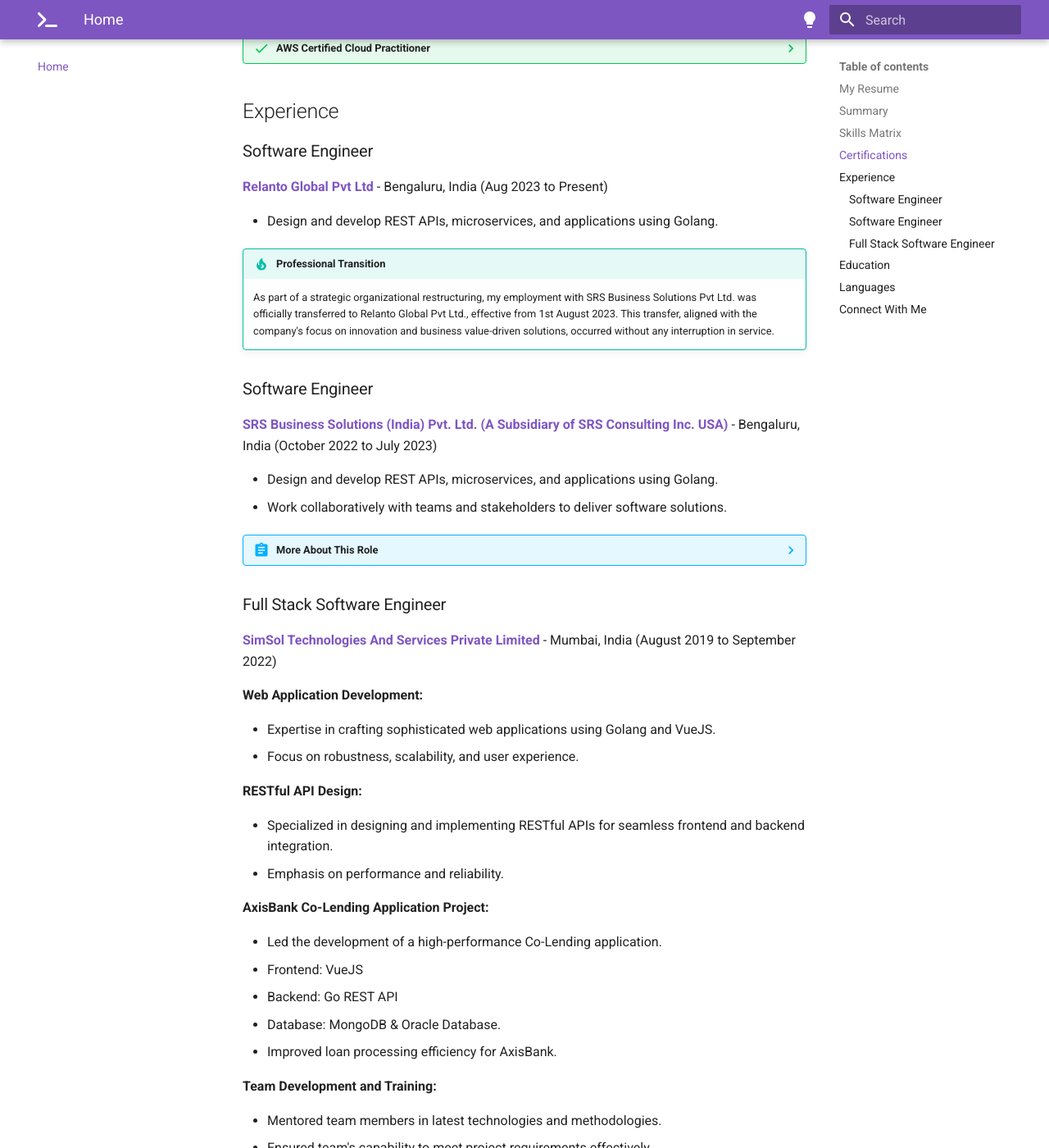
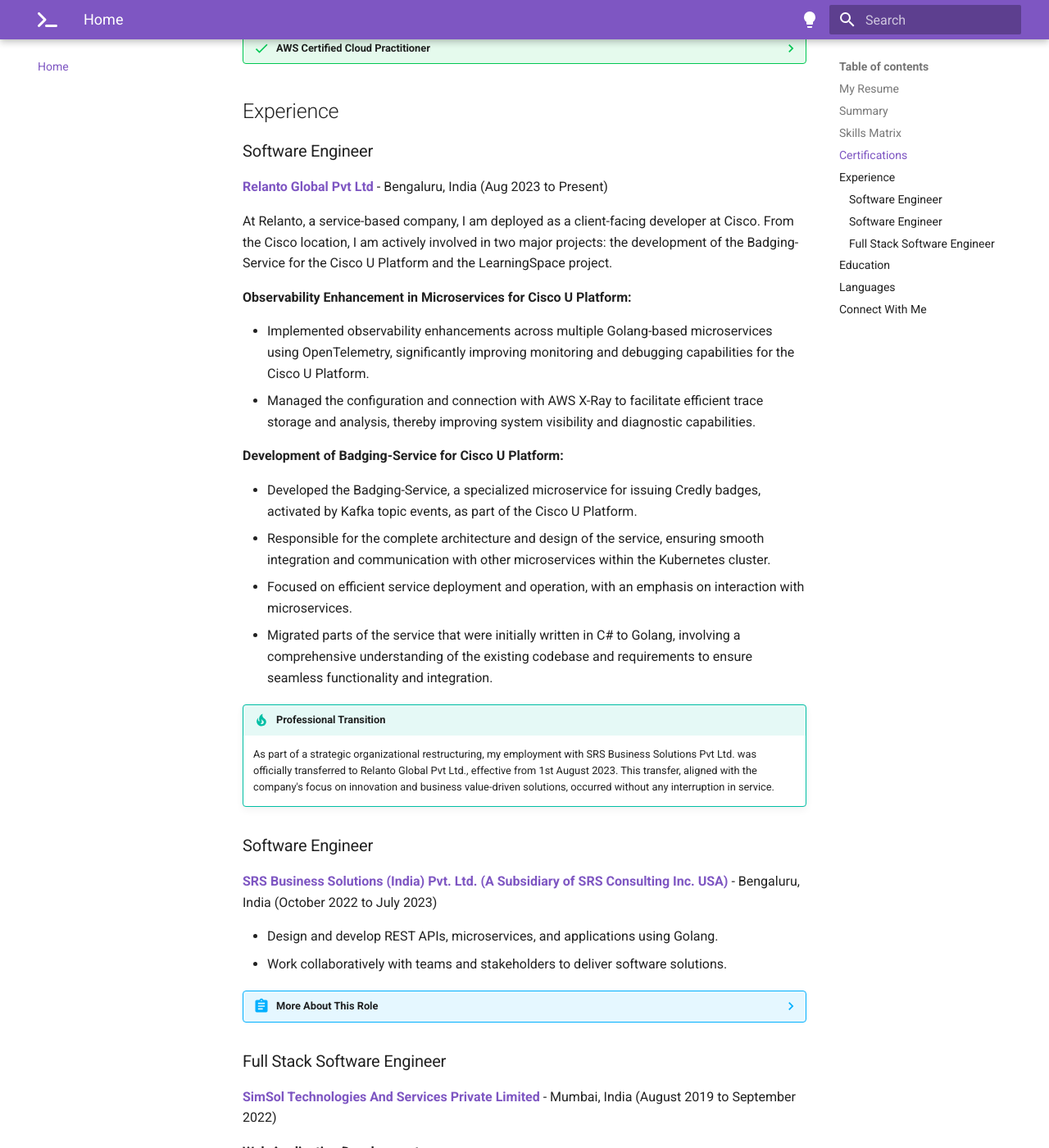
Before and after one commit to imyashkale/portfolio, an MkDocs documentation site: the page built from docs/index.md, in a window 1280 px wide and 1400 px high, scrolled down 1714 px. Shown: the whole window at 82% size. Built offline with MkDocs 1.6.1 and Material for MkDocs 9.7.7, drawn with Linux system fonts in a browser that asks for light colours.

Commit message:
Experience Updated

```diff
--- a/docs/index.md
+++ b/docs/index.md
@@ -70,7 +70,19 @@ My commitment as a software developer is to deliver high-quality code, meet clie
 
 **<a href="https://www.relanto.ai" target="_blank">Relanto Global Pvt Ltd</a>** - Bengaluru, India (Aug 2023 to Present)
 
-- Design and develop REST APIs, microservices, and applications using Golang.
+At Relanto, a service-based company, I am deployed as a client-facing developer at Cisco. From the Cisco location, I am actively involved in two major projects: the development of the Badging-Service for the Cisco U Platform and the LearningSpace project.
+
+**Observability Enhancement in Microservices for Cisco U Platform:**
+
+- Implemented observability enhancements across multiple Golang-based microservices using OpenTelemetry, significantly improving monitoring and debugging capabilities for the Cisco U Platform.
+- Managed the configuration and connection with AWS X-Ray to facilitate efficient trace storage and analysis, thereby improving system visibility and diagnostic capabilities.
+
+**Development of Badging-Service for Cisco U Platform:**
+
+- Developed the Badging-Service, a specialized microservice for issuing Credly badges, activated by Kafka topic  events, as part of the Cisco U Platform.
+- Responsible for the complete architecture and design of the service, ensuring smooth integration and communication with other microservices within the Kubernetes cluster.
+- Focused on efficient service deployment and operation, with an emphasis on interaction with microservices.
+- Migrated parts of the service that were initially written in C# to Golang, involving a comprehensive understanding of the existing codebase and requirements to ensure seamless functionality and integration.
 
 !!! tip "Professional Transition"
     As part of a strategic organizational restructuring, my employment with SRS Business Solutions Pvt Ltd. was officially transferred to Relanto Global Pvt Ltd., effective from 1st August 2023. This transfer, aligned with the company's focus on innovation and business value-driven solutions, occurred without any interruption in service.
```
